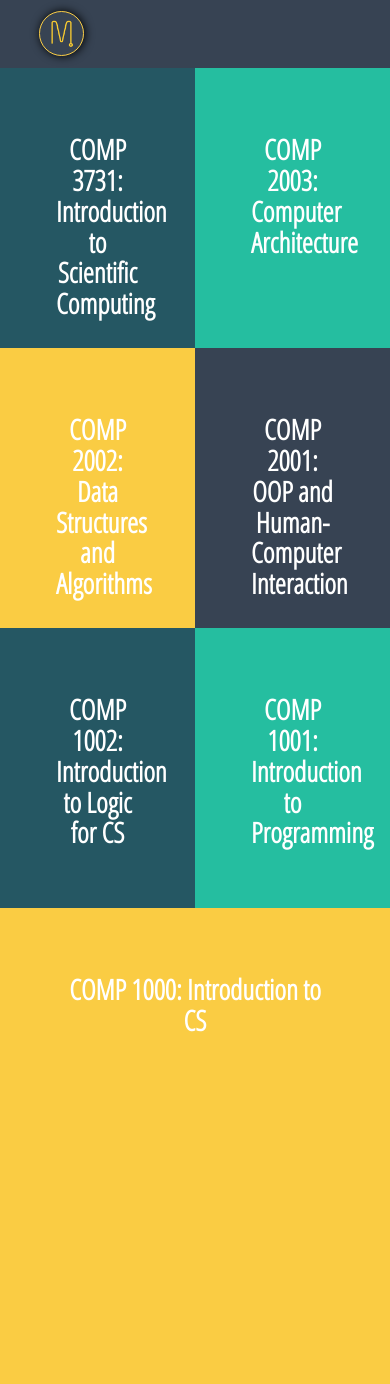
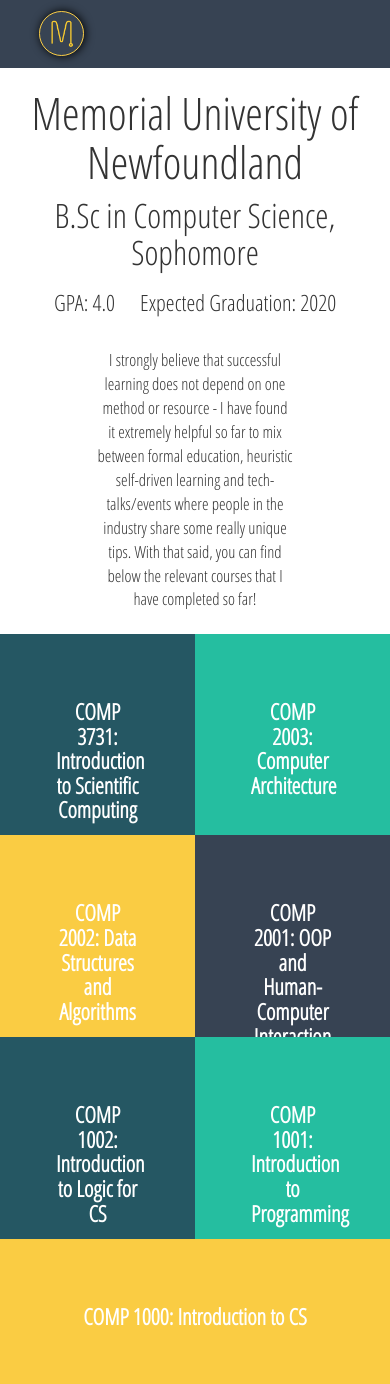
Before and after one commit to moustafaelsisy/My-Website, a PHP site: page /pages/education/education.php in a window 390 px wide. Before the commit the page ends 1032 px from the top, so only its background shows below. Run offline with PHP 8.4, Linux system fonts and the light colour scheme; style sheets or scripts are compiled from the project's sources; some libraries are stand-ins or nearby versions.

Commit message:
* Added Header component to education page
* Styling enhancements for responsive design

```diff
--- /dev/null
+++ b/pages/education/components/Header.php
@@ -0,0 +1,24 @@
+<?php
+
+class Header{
+
+  public function view(){
+    return '
+    <div class="section">
+      <h2 class="text-center">Memorial University of Newfoundland</h2>
+      <h4 class="text-center">B.Sc in Computer Science, Sophomore</h4>
+      <div class="text-center">
+        <h6 class="inline-subheading" style="margin-right: 1rem;">GPA: 4.0</h6>
+        <h6 class="inline-subheading" style="margin-left: 1rem;">Expected Graduation: 2020</h6>
+      </div>
+      <p class="brief">
+        I strongly believe that successful learning does not depend on one method or resource -
+        I have found it extremely helpful so far to mix between formal education,
+        heuristic self-driven learning and tech-talks/events where people in the industry share some really unique tips.
+        With that said, you can find below the relevant courses that I have completed so far!
+      </p>
+    </div>';
+  }
+}
+
+ ?>
--- a/pages/education/education.php
+++ b/pages/education/education.php
@@ -2,6 +2,7 @@
  require_once ($_SERVER['DOCUMENT_ROOT']."/includes/head.php");
  require_once ("contentText/blocks.php");
  require_once ("components/BlockRow.php");
+ require_once ("components/Header.php");
  require_once ($_SERVER['DOCUMENT_ROOT']."/pages/common/TopNav.php");
  ?>
 
@@ -19,6 +20,7 @@
   <body>
     <?php
       echo (new TopNav())->view();
+      echo (new Header())->view();
     ?>
     <div class="container" style="width: 100%;">
       <?php
--- a/stylesheets/education.min.css
+++ b/stylesheets/education.min.css
@@ -1 +1 @@
-body{font-family:"Open Sans Condensed", "Verdana", "Arial", sans-serif}.block-row{text-align:center}.block-row:nth-of-type(even) .block:nth-of-type(even){background-color:#374353}.block-row:nth-of-type(even) .block:nth-of-type(odd){background-color:#FACC43}.block-row:nth-of-type(odd) .block:nth-of-type(even){background-color:#25BEA0}.block-row:nth-of-type(odd) .block:nth-of-type(odd){background-color:#255763}.block{color:#fff;padding:5rem;height:25rem;text-align:center}.block:hover h5{font-size:2.75rem !important}.block h5{font-weight:600;transition:font-size 0.5s}
+body{font-family:"Open Sans Condensed", "Verdana", "Arial", sans-serif}.inline-subheading{display:inline-block}.brief{width:50%;margin:0 auto;text-align:center;padding:2rem 0}.block-row{text-align:center}.block-row:nth-of-type(even) .block:nth-of-type(even){background-color:#374353}.block-row:nth-of-type(even) .block:nth-of-type(odd){background-color:#FACC43}.block-row:nth-of-type(odd) .block:nth-of-type(even){background-color:#25BEA0}.block-row:nth-of-type(odd) .block:nth-of-type(odd){background-color:#255763}@media screen and (max-width: 768px){.block-row:last-child .block{height:13rem}}.block{color:#fff;padding:5rem;height:15rem;text-align:center;cursor:default}@media screen and (max-width: 768px){.block{height:18rem}}.block:hover{filter:brightness(0.9)}@media screen and (min-width: 768px){.block:hover h5{font-size:2.75rem !important}}.block h5{font-weight:600;transition:font-size 0.5s}@media screen and (max-width: 768px){.block h5{font-size:2.0rem}}
--- a/stylesheets/sass/education.scss
+++ b/stylesheets/sass/education.scss
@@ -6,6 +6,17 @@
 
 body{
   font-family:"Open Sans Condensed", "Verdana", "Arial", sans-serif;
+}
+
+.inline-subheading{
+  display: inline-block;
+}
+
+.brief{
+  width: 50%;
+  margin: 0 auto;
+  text-align: center;
+  padding: 2rem 0;
 }
 
 .block-row {
@@ -20,20 +31,34 @@
     .block:nth-of-type(even){ background-color: $themeGreen; }
     .block:nth-of-type(odd){ background-color: $themeAqua; }
   }
+
+  @media screen and (max-width:768px){
+    &:last-child .block{
+      height: 13rem;
+    }
+  }
 }
 
 .block {
   color: #fff;
   padding: 5rem;
-  height: 25rem;
+  height: 15rem;
   text-align: center;
+  cursor: default;
 
-  &:hover h5{
-    font-size: 2.75rem !important;
+  @media screen and (max-width:768px){height: 18rem;}
+
+  &:hover{
+    filter: brightness(0.9);
+    h5{
+        @media screen and (min-width:768px){ font-size: 2.75rem !important };
+    }
   }
 
   h5{
     font-weight: 600;
     transition: font-size 0.5s;
+
+    @media screen and (max-width:768px){font-size: 2.0rem;}
   }
 }
```
